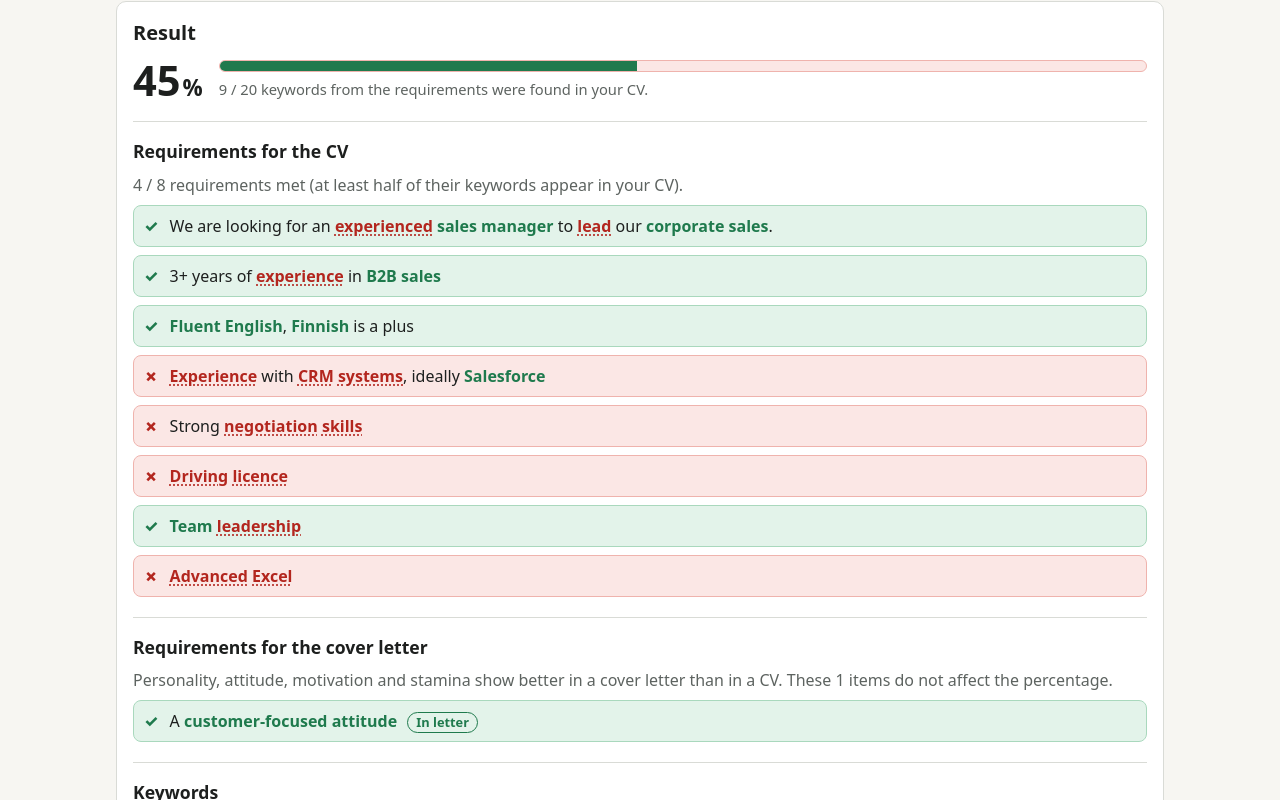
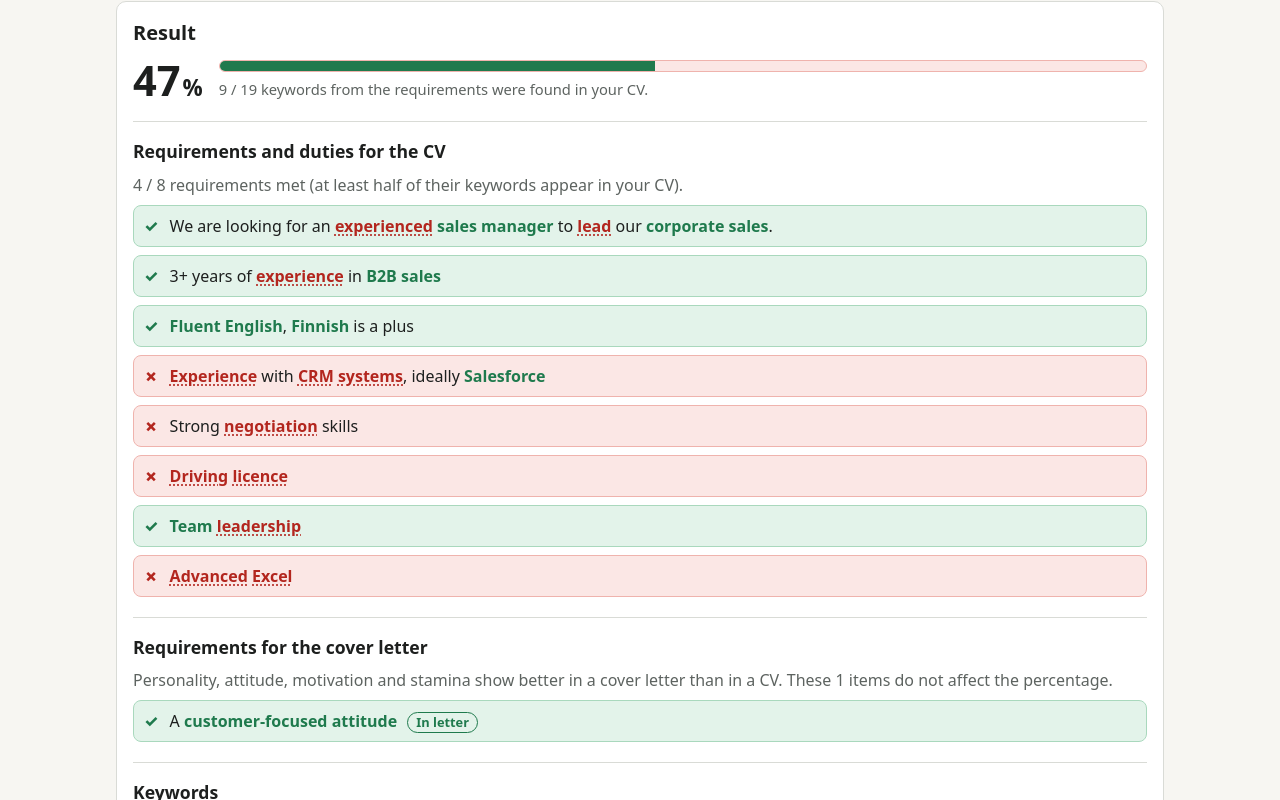
Before and after one commit to kimmo-luo/osuma, a plain HTML site: page index.html in a window 1280 px wide. Both pictures are taken after a click on the button "Example". Shown: the part 889-1689 px from the top of the page. Drawn offline with Linux system fonts and the light colour scheme.

Commit message:
Count duty sentences in the CV group, show availability as its own grey group

```diff
--- a/app.js
+++ b/app.js
@@ -21,7 +21,9 @@
       example: 'Esimerkki',
       clear: 'Tyhjennä',
       results: 'Tulos',
-      requirements: 'CV:hen kuuluvat vaatimukset',
+      requirements: 'CV:hen kuuluvat vaatimukset ja tehtävät',
+      availTitle: 'Saatavuus (vastaa vain, jos lomake kysyy)',
+      availNote: 'Työajat, vuorot, ikä ja aloitusaika. Nämä eivät vaikuta prosentteihin.',
       letterLabel: 'Hakemuskirje (vapaaehtoinen)',
       letterHint: 'Jos liität kirjeen, Osuma tarkistaa siitä luonteeseen, asenteeseen ja motivaatioon liittyvät vaatimukset.',
       letterPlaceholder: 'Liitä hakemuskirjeesi teksti tähän…',
@@ -76,7 +78,9 @@
       example: 'Example',
       clear: 'Clear',
       results: 'Result',
-      requirements: 'Requirements for the CV',
+      requirements: 'Requirements and duties for the CV',
+      availTitle: 'Availability (answer only if the form asks)',
+      availNote: 'Working hours, shifts, age and start date. These do not affect the percentages.',
       letterLabel: 'Cover letter (optional)',
       letterHint: 'If you add your letter, Osuma checks it for the requirements about personality, attitude and motivation.',
       letterPlaceholder: 'Paste your cover letter text here…',
@@ -150,6 +154,10 @@
     // Words that mark a requirement but say nothing about the skill itself.
     'halu halua kyky kykyä mahdollisuus mahdollisuuden lasketaan eduksesi eduksenne tärkeintä tärkeää kohtaan ' +
     'toimia asioita työssä työsi työssäsi aito aidosti ala alaa alalla alalta alan kiinnostus kiinnostusta ' +
+    'kuuluu kuuluvat keskittyvät keskittyy pääset pääsee tärkeä erilaisissa erilaisia toisiamme autamme apua ' +
+    'tehtävä tehtävät tehtävää tehtäviin tehtäväsi tehtävissä työtäsi työhösi tuote tuotteet tuotteita tuotteiden ' +
+    'toteutus toteutusta huolehtiminen huolehtimista kysymyksissä asioivien osastopuolen ' +
+    'taito taidot taitoja osaaminen osaamista ' +
     'muttei pakollinen pakollista välttämätön välttämätöntä välttämättä puh ota etsimämme etsimäsi työkaveri työkaverin työkaveriksi henkilö henkilöä henkilön tekijä tekijää ' +
     'hyvin hyvä hyvää hyvät hyviä hyvien erittäin todella paljon eri kaikki kaikkia kaiken kaikkien jokin jotain jotakin muu muut muita muiden ' +
     'esim yms jne mm ns ym noin yli alle kanssa mukaan kautta ennen jälkeen aikana lisäksi kohti vuoksi takia välillä vai voi voit voivat voida voisi ' +
@@ -220,7 +228,7 @@
     'over under all any some each both either neither etc e.g i.e eg ie plus well able strong good great excellent ideally preferably ' +
     'looking seeking join apply applicants candidate candidates role position opportunity offer offers including include includes ' +
     'within across per via there here just only own one ' +
-    'requirements required nice least year years minimum hi hello thanks always often soon new two three'
+    'requirements required nice least year years minimum hi hello thanks always often soon new two three skill skills'
   ).split(/\s+/);
 
   var STOP = Object.create(null);
@@ -517,8 +525,10 @@
   }
 
   var BULLET_RE = /^\s*(?:[-–—•*·▪●◦►]|\d{1,2}[.)])\s+/;
-  // Sentence ends, but not after abbreviations (esim., mm.) or dates (31.10.).
-  var SENTENCE_RE = /(?<!\b(?:e\.g|i\.e|esim|mm|ns|ym|jne|yms|tms|etc|ks|n|klo|puh)\.)(?<!\d\.)(?<=[.!?;])\s+|\r?\n+/i;
+  // Sentence ends: not after abbreviations (esim., mm.), and not before a lowercase word,
+  // so "31.10. mennessä" stays together but "Tehtävä alkaa 1.11. Työssä…" splits.
+  // No i flag: with it, \p{Ll} would match capitals too.
+  var SENTENCE_RE = /(?<!\b(?:[eE]\.g|[iI]\.e|[eE]sim|[mM]m|[nN]s|ym|jne|yms|tms|etc|[kK]s|klo|[pP]uh)\.)(?<=[.!?;])\s+(?!\p{Ll})|\r?\n+/u;
 
   // ---------- Sentence types ----------
 
@@ -529,7 +539,7 @@
   // Headings without a colon must be short and consist of the heading phrase only.
   var BARE_HEADING_RE = /^(?:mitä\s+)?(?:sinulla on|toivomme|edellytämme|odotamme|arvostamme|vaatimukset|eduksi katsotaan|tarjoamme|meiltä saat|edut|työsuhde-edut|requirements|qualifications|nice to have|about you|your profile|we offer|benefits)(?:\s+(?:sinulta|meiltä|you))?$/i;
   // A sentence that opens with an offer is about the employer, whatever words follow.
-  var OFFER_START_RE = /^(?:tarjoamme|meiltä saat|saat meiltä|we offer|you will get|you get)\b/i;
+  var OFFER_START_RE = /^(?:tarjoamme|meiltä saat|saat meiltä|we offer|you will get|you get)\b|^työssä(?:si)?\s+pääset\s+(?:kehittä|oppi|etene|nautti|kouluttau)/i;
 
   // Words that make any sentence a requirement: kokemus, taito, kyky, halu, osaaminen, eduksi, edellytys…
   var REQ_PARTS = ['kokemu', 'taito', 'taido', 'taidoi', 'osaami', 'koulutu', 'tutkinto', 'pätevyy', 'kortti',
@@ -594,6 +604,47 @@
     return tokenize(text).some(isKeyword);
   }
 
+  // ---------- Duties and availability ----------
+
+  // Real duty headings only: "Tehtävät:", "Tehtäviisi kuuluu:", "Työnkuva", "Responsibilities".
+  // "Etsimme tehtävään:" introduces requirements, not duties.
+  var DUTY_HEADING_RE = /^(?:työ)?(?:tehtävä(?:t|si|nkuva)?|tehtäviisi)(?!\p{L})|^työnkuva|^vastuualue|^responsibilit|^what you.ll do|^your role|^duties/iu;
+  // Sentences that describe the work itself. A phrase is needed, not just the word
+  // "tehtävä" ("Tehtävä alkaa 1.11.", "Tehtävään valitulta edellytämme" are not duties).
+  // "Työssä pääset kehittämään osaamistasi" is a benefit, so learning verbs are left out.
+  var DUTY_RE = new RegExp([
+    '^(?:työ)?tehtävä(?:t|si|nne)?\\s+(?:kuuluu|kuuluvat|keskittyv|sisältäv|ovat\\s+(?:mm|esim|muun))',
+    '(?:^|\\s)(?:työ)?tehtäv(?:iin|iisi)\\s+kuulu',
+    'työhö(?:n|si)\\s+kuulu', 'työnkuvaa(?:n|si)\\s+kuulu', 'osa\\s+työtäsi', 'vastuullasi', '^vastaat\\s',
+    'työssä(?:si)?\\s+pääse\\p{L}*\\s+(?!kehittä|oppi|etene|nautti|kouluttau)',
+    '^you will\\s+(?!get\\b|be part|join|receive|have\\b|enjoy|be offered|work with a great)',
+    'your tasks', '^duties', '^responsibilit'
+  ].join('|'), 'iu');
+
+  function isDuty(text) { return DUTY_RE.test(text.trim()); }
+
+  // Working hours, shifts, weekends, age and start date. Answered only if a form asks.
+  var AVAIL_STARTS = ['työvuoro', 'vuorotyö', 'arkisin', 'viikonlop', 'iltaisin', 'öisin', 'iltavuoro', 'yövuoro',
+    'aamuvuoro', 'päivävuoro', 'tuntimäär', 'työaika', 'työaja', 'lisätunt', 'tunneista', 'tuntia', 'täysi-ikäi',
+    'aloitus', 'alkavat', 'määräaik', 'osa-aika', 'kokoaika', 'full-time', 'part-time'];
+  // Whole words only: "shifting priorities" is not about shifts.
+  var AVAIL_WORD_RE = /^(?:shifts?|weekends?|evenings)$/;
+  // "24 hours" in a support duty is not working time, so hours need a week or "working".
+  var AVAIL_TEXT_RE = /\d+\s*(?:h|t|tuntia)\s*\/\s*(?:vko|viikko|week)|\bh\/vko\b|kuukauden mittai|sopimuksen mukaan|\bover 18\b|\b18 vuotta\b|working hours|hours\s*(?:per|a|\/)\s*week|start date/i;
+
+  function isAvailability(text) {
+    if (AVAIL_TEXT_RE.test(text)) return true;
+    return tokenize(text).some(function (t) { return startsWithAny(t.word, AVAIL_STARTS) || AVAIL_WORD_RE.test(t.word); });
+  }
+
+  // Experience, education, a licence or a system: a CV matter even next to shift words
+  // ("Kokemus vuorotyöstä").
+  function hasStrongCv(text) {
+    return tokenize(text).some(function (t) {
+      return !isTraitWord(t.word) && isCvWord(t.word) && !WEAK_CV_RE.test(t.word);
+    });
+  }
+
   // Splits the ad into sentences and labels each one 'req', 'other' or 'apply'.
   // A section lasts until the next heading. A bullet list also ends at the first
   // plain-text line after it, which is usually something else (company intro, contacts).
@@ -621,12 +672,13 @@
         var aboutApplying = words.some(function (w) {
           return startsWithAny(w, APPLY_STRONG) || startsWithAny(w, APPLY_WEAK) || startsWithAny(w, CONTACT_WORDS);
         });
-        section = aboutApplying ? 'none' : REQ_HEADING_RE.test(text) ? 'req' : OFFER_HEADING_RE.test(text) ? 'offer' : 'none';
+        section = aboutApplying ? 'none' : REQ_HEADING_RE.test(text) ? 'req' : OFFER_HEADING_RE.test(text) ? 'offer' :
+          DUTY_HEADING_RE.test(text) ? 'duty' : 'none';
         sectionHasBullets = false;
         // "…jos olet täysi-ikäinen ja sinulla on:" carries a requirement of its own,
         // "Vaatimukset:" does not.
         var own = section === 'req' && hasKeyword(text.replace(new RegExp(REQ_HEADING_RE.source, 'gi'), ' '));
-        out.push({ text: text, kind: own ? 'req' : 'other' });
+        out.push({ text: text, kind: own ? 'req' : 'other', heading: !own });
         return;
       }
       if (bullet) sectionHasBullets = true;
@@ -635,7 +687,7 @@
       pieces.forEach(function (s) {
         // Bullet points count as requirements unless they list what the employer offers.
         var inReq = section === 'req' || bullet && section !== 'offer';
-        out.push({ text: s, kind: sentenceKind(s, section, inReq) });
+        out.push({ text: s, kind: sentenceKind(s, section, inReq), section: section });
       });
     });
     return out;
@@ -659,12 +711,12 @@
     'kiinnostu', 'asenne', 'asentee', 'innostu', 'motivaatio', 'motivoitu', 'täsmälli', 'luotettav', 'joustav',
     'palveluhenk', 'tiimihenk', 'tiimipelaaja', 'stressinsieto', 'paineensieto', 'huumori', 'liikkuvuu', 'vauhdik',
     'työskentelytyyl', 'rehelli', 'avulia', 'ystävälli', 'kohteliai', 'kehitty', 'sitoutu', 'vastuullis', 'huolelli',
-    'järjestelmällis', 'työvuoro', 'vuorotyö', 'viikonlop', 'oppimishal',
+    'järjestelmällis', 'oppimishal',
     'positive', 'motivat', 'attitude', 'enthusias', 'proactive', 'self-start', 'interpersonal', 'passion',
-    'reliable', 'flexib', 'cheerful', 'weekend', 'communicat'];
+    'reliable', 'flexib', 'cheerful', 'communicat'];
   // Trait words checked at the start of a word only: iloinen (not tiloissa), kunto (not kuntoutus),
   // energinen (not energia-ala), sosiaalinen (not sosiaalihuolto), friendly (not user-friendly).
-  var LETTER_WORD_RE = /^(?:iloi|innok|reipas|reippa|ahker|sosiaalis|sosiaalinen|energi(?!a)|tehokka|loppuun|fyysi|kunto(?!ut|sal)|kunnossa|arkisin|iltaisin|friendly|player|shift)/u;
+  var LETTER_WORD_RE = /^(?:iloi|innok|reipas|reippa|ahker|sosiaalis|sosiaalinen|energi(?!a)|tehokka|loppuun|fyysi|kunto(?!ut|sal)|kunnossa|friendly|player)/u;
 
   function hasPart(w, parts) {
     for (var i = 0; i < parts.length; i++) if (w.indexOf(parts[i]) !== -1) return true;
@@ -700,6 +752,8 @@
       }
     });
     if (cvHit) return 'cv';
+    // Shifts, hours, age and start date are availability, not personality.
+    if (isAvailability(text)) return 'avail';
     if (letterHit) return 'letter';
     // A name-like word (Python, SQL, C#) is usually a skill; other pieces join a neighbour.
     return weakCvHit || otherHit ? 'cv' : 'none';
@@ -711,8 +765,10 @@
   // Words that only say "a skill of some kind".
   var WEAK_CV_RE = /^(?:osaami|taid|taito|skills?$|ammattitai)/u;
 
+  // 'cv', 'letter' or 'avail'.
   function clauseGroup(text) {
-    return clauseSignal(text) === 'letter' ? 'letter' : 'cv';
+    var s = clauseSignal(text);
+    return s === 'letter' || s === 'avail' ? s : 'cv';
   }
 
   // "Excel-osaaminen ja positiivinen asenne" or "Koulutus katsotaan eduksi, mutta
@@ -722,7 +778,9 @@
   // Not after a hyphen: "Atk- ja vuorovaikutustaidot" shares its last part.
   var CLAUSE_SEP_RE = /(;\s*|,\s+(?=(?:mutta|but|however)\b)|(?<!-)\s+(?:ja|sekä|and)\s+)/i;
   var CONJ_RE = /^(?:mutta|but|however)\s+/i;
-  function splitClauses(text) {
+  // `defaultKind`: what a piece without any signal counts as. For duties it is 'cv',
+  // so "Tehtäviisi kuuluu kassatyö ja iloinen asiakaspalvelu" keeps its duty part.
+  function splitClauses(text, defaultKind) {
     var bits = text.split(CLAUSE_SEP_RE);
     if (bits.length < 3) return [text];
     var out = []; // { text, kind }
@@ -730,6 +788,7 @@
       var piece = bits[i];
       var sep = i > 0 ? bits[i - 1] : '';
       var kind = clauseSignal(piece, i === 0);
+      if (kind === 'none' && defaultKind) kind = defaultKind;
       var last = out[out.length - 1];
       if (last && (kind === 'none' || last.kind === 'none' || kind === last.kind)) {
         last.text += sep + piece;
@@ -801,21 +860,39 @@
       return g;
     }
 
-    // Only requirement sentences are scored. If none are recognised,
+    // Requirement and duty sentences are scored. If none are recognised,
     // every sentence except the application instructions is used instead.
-    var segments = segmentAd(ad);
-    var reqSentences = segments.filter(function (s) { return s.kind === 'req'; });
-    var fallback = !reqSentences.length;
-    if (fallback) reqSentences = segments.filter(function (s) { return s.kind !== 'apply'; });
-    var others = fallback ? [] : segments.filter(function (s) { return s.kind === 'other'; })
-      .map(function (s) { return s.text; });
+    var segments = segmentAd(ad).filter(function (s) { return s.kind !== 'apply'; });
+    // Offers ("You will get…", "Tehtäväkohtainen palkka" under Tarjoamme) are never duties,
+    // and requirement sentences stay requirements.
+    segments.forEach(function (s) {
+      if (s.heading || s.kind === 'req' || s.section === 'offer' || OFFER_START_RE.test(s.text)) return;
+      if (s.section === 'duty' || isDuty(s.text)) s.duty = true;
+    });
+    var fallback = !segments.some(function (s) { return s.kind === 'req' || s.duty; });
 
-    // Each requirement clause goes either to the CV group or to the letter group.
     var cvClauses = [];
     var letterClauses = [];
-    reqSentences.forEach(function (s) {
-      splitClauses(s.text).forEach(function (c) {
-        (clauseGroup(c) === 'letter' ? letterClauses : cvClauses).push(c);
+    var availability = [];
+    var others = [];
+    segments.forEach(function (s) {
+      // Working hours, shifts, age and start date: shown apart, never scored.
+      // What the employer offers (vuorotyölisät) is not a question for the applicant.
+      var avail = s.section !== 'offer' && isAvailability(s.text) && !hasStrongCv(s.text);
+      if (s.kind === 'other' && !s.duty && !fallback) {
+        (avail ? availability : others).push(s.text);
+        return;
+      }
+      if (s.duty && avail) {
+        availability.push(s.text);
+        return;
+      }
+      // Requirements and duties are split into CV, letter and availability clauses.
+      // A duty clause without any trait or availability words stays in the CV group.
+      splitClauses(s.text, s.duty ? 'cv' : null).forEach(function (c) {
+        // A duty piece without trait or availability words is CV material.
+        var g = s.duty && clauseSignal(c) === 'none' ? 'cv' : clauseGroup(c);
+        (g === 'letter' ? letterClauses : g === 'avail' ? availability : cvClauses).push(c);
       });
     });
 
@@ -905,6 +982,7 @@
       missing: missingGroups,
       reqs: reqs,
       letterReqs: letterReqs,
+      availability: availability,
       hasLetter: hasLetter,
       others: others,
       fallback: fallback,
@@ -1028,6 +1106,9 @@
       return reqItem(q, 'miss', t('whereNone'));
     });
 
+    $('avail-block').hidden = !r.availability.length;
+    fillList($('avail-list'), r.availability, function (s) { return el('li', 'other', s); });
+
     var otherList = $('other-list');
     otherList.replaceChildren();
     $('other-block').hidden = !r.others.length;
@@ -1056,7 +1137,7 @@
     if (!ad) return showError('errAd');
     if (!cv) return showError('errCv');
     var r = analyse(ad, cv, $('letter').value);
-    if (!r.total && !r.letterReqs.length) return showError('errNoKeywords');
+    if (!r.total && !r.letterReqs.length && !r.availability.length) return showError('errNoKeywords');
     showError(null);
     lastResult = r;
     render(r);
--- a/index.html
+++ b/index.html
@@ -70,7 +70,7 @@
       </div>
 
       <div id="req-block" class="block">
-        <h3 data-i18n="requirements">CV:hen kuuluvat vaatimukset</h3>
+        <h3 data-i18n="requirements">CV:hen kuuluvat vaatimukset ja tehtävät</h3>
         <p id="req-summary" class="muted"></p>
         <ul id="req-list" class="req-list"></ul>
       </div>
@@ -80,6 +80,12 @@
         <h3 id="letter-title"></h3>
         <p id="letter-summary" class="muted"></p>
         <ul id="letter-list" class="req-list"></ul>
+      </div>
+
+      <div id="avail-block" class="other-block" hidden>
+        <h3 data-i18n="availTitle">Saatavuus (vastaa vain, jos lomake kysyy)</h3>
+        <p class="muted small" data-i18n="availNote">Työajat, vuorot, ikä ja aloitusaika. Nämä eivät vaikuta prosentteihin.</p>
+        <ul id="avail-list" class="other-list"></ul>
       </div>
 
       <div class="block">
```
Also changed, not shown: 1 other file.
